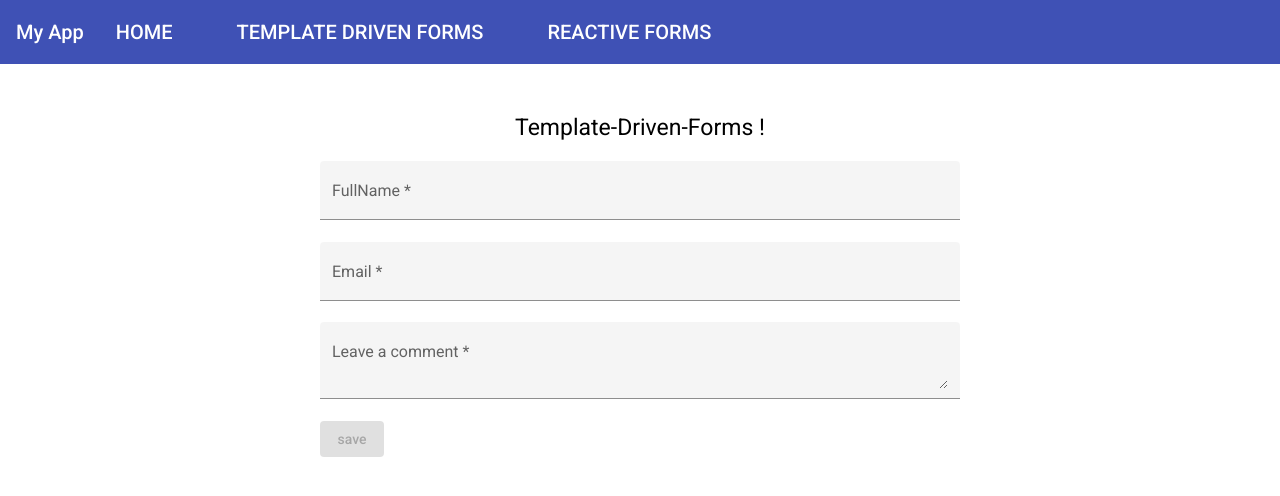
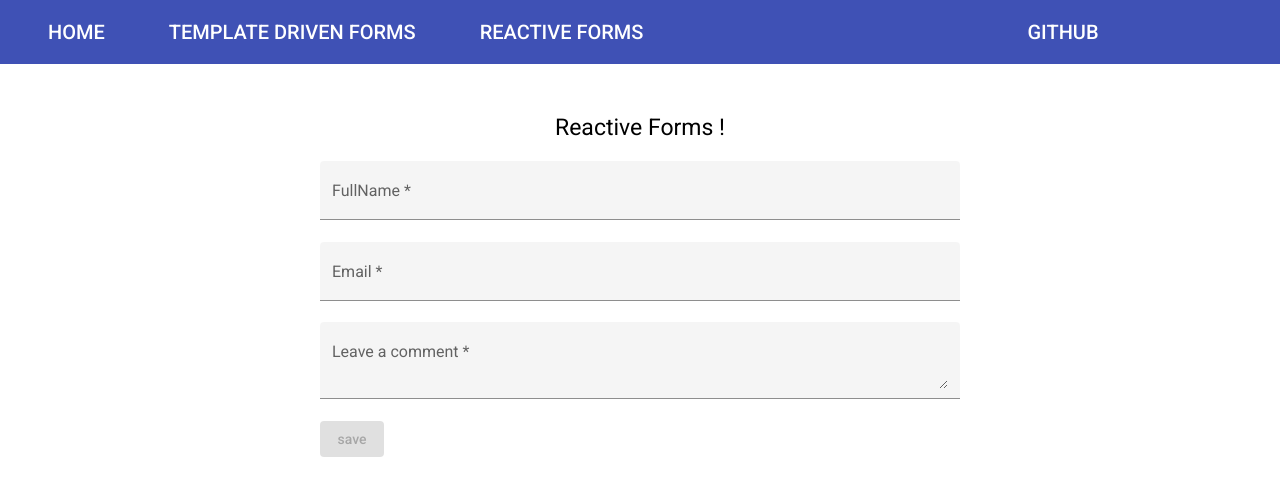
Before and after one commit to anasmak04/Angular-Forms-validation, an Angular app in the folder forms/: page /reactive in a window 1280 px wide. Shown: the top 496 px of the page. Built offline with nearby package versions, Linux system fonts and the light colour scheme.

Commit message:
end project

```diff
--- a/forms/src/app/navbar/navbar.component.html
+++ b/forms/src/app/navbar/navbar.component.html
@@ -1,11 +1,11 @@
     <mat-toolbar color="primary">
-      <span>My App</span>
       <span class="example-spacer"></span>
       <nav>
         <ul>
           <li><a routerLink="" routerLinkActive="active" ariaCurrentWhenActive="page">Home</a></li>
           <li><a routerLink="template" routerLinkActive="active" ariaCurrentWhenActive="page">Template driven Forms</a></li>
           <li><a routerLink="reactive" routerLinkActive="active" ariaCurrentWhenActive="page">reactive forms</a></li>
+          <li class="github"><a href="https://github.com/anasmak04" target="_blank">Github</a></li>
         </ul>
       </nav>
     </mat-toolbar>
--- a/forms/src/app/reactive-forms/reactive-forms.component.html
+++ b/forms/src/app/reactive-forms/reactive-forms.component.html
@@ -1,5 +1,5 @@
 <div class="container">
-    <p>template-driven-forms !</p>
+    <p>reactive forms !</p>
 
 </div>
 <form class="example-form" [formGroup]="myForm" (ngSubmit)="onsubmit()">
--- a/forms/src/styles.css
+++ b/forms/src/styles.css
@@ -7,3 +7,7 @@ body { margin: 0; font-family: Roboto, "Helvetica Neue", sans-serif; }
     margin : 0;
     box-sizing : border-box;
 }
+
+.github{
+    margin-left: 320px;
+}
```
